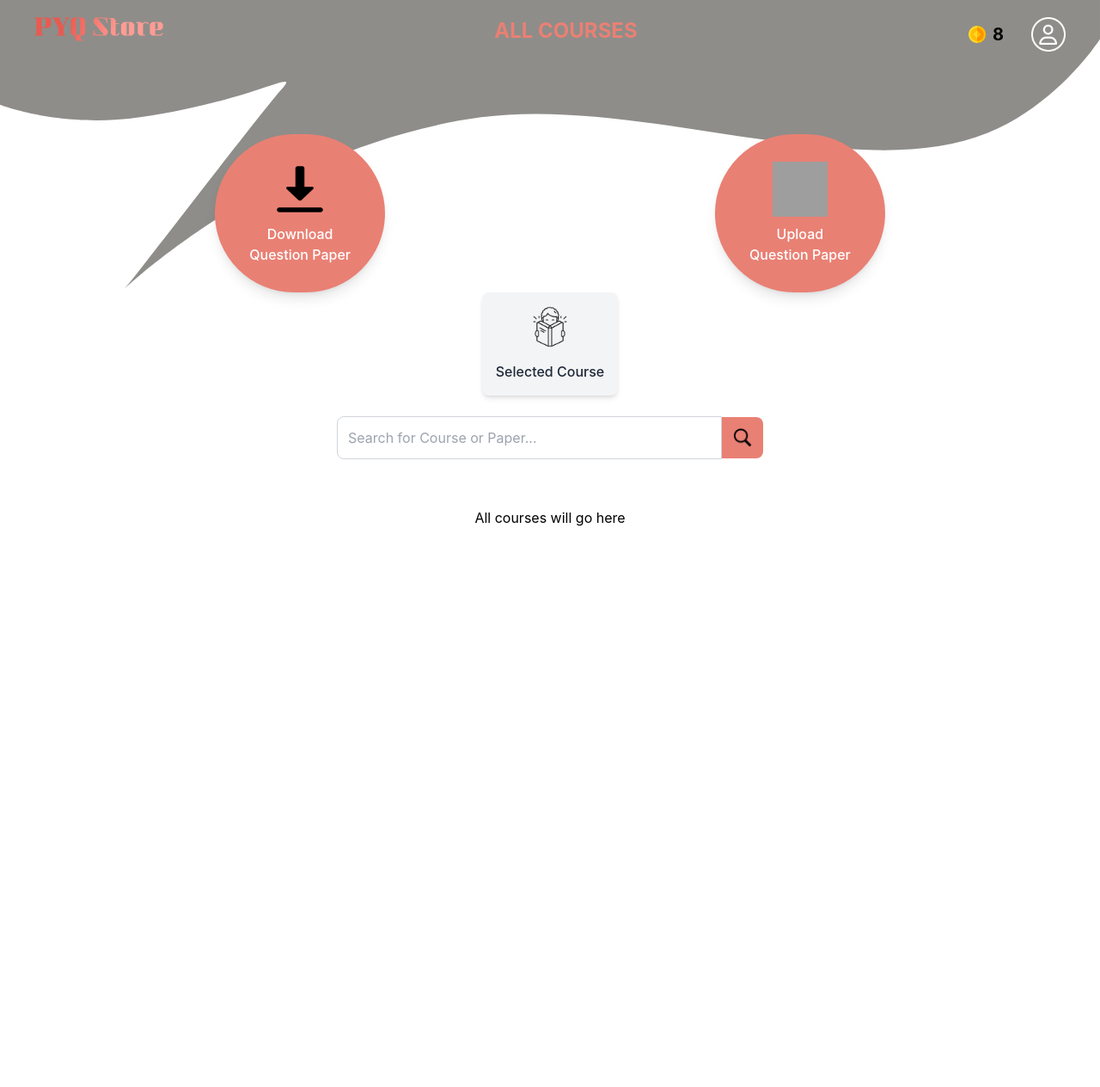
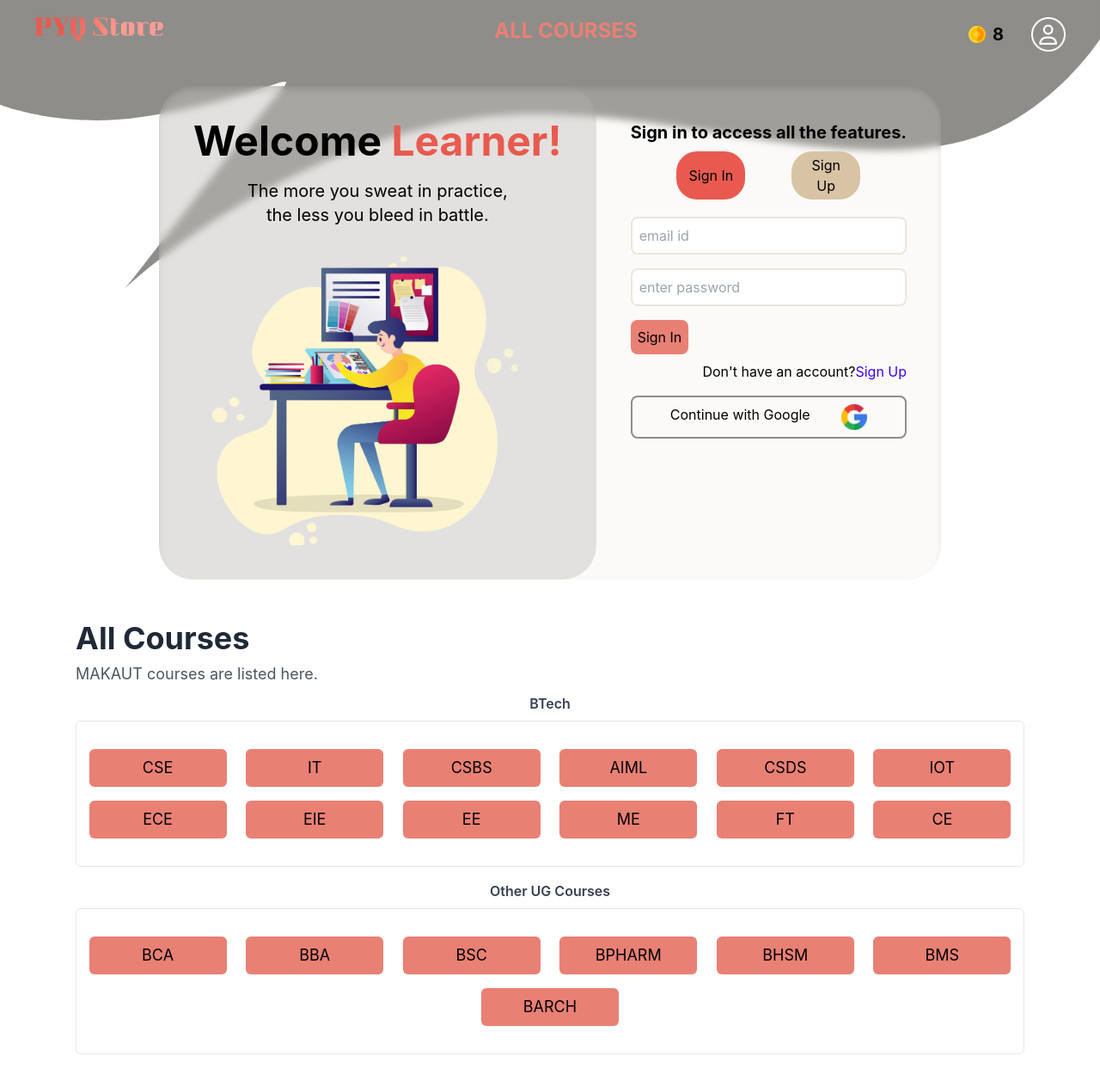
Before and after one commit to rahulkundu1209/PYQStore, a React (Create React App) app in the folder frontend/: page / in a window 1280 px wide. Shown: the top 1264 px of the page at 86% size. Before the commit the page ends 800 px from the top, so only its background shows below. Built offline with nearby package versions, Linux system fonts and the light colour scheme; grey boxes are pictures that could not be loaded.

Commit message:
added all courses section and the course page

```diff
--- a/frontend/public/index.html
+++ b/frontend/public/index.html
@@ -24,7 +24,7 @@
       work correctly both with client-side routing and a non-root public URL.
       Learn how to configure a non-root public URL by running `npm run build`.
     -->
-    <title>React App</title>
+    <title>PYQ Store</title>
   </head>
   <body>
     <noscript>You need to enable JavaScript to run this app.</noscript>
--- /dev/null
+++ b/frontend/src/components/AllCourses.js
@@ -0,0 +1,46 @@
+import React from 'react'
+
+const AllCourses = () => {
+  const BtechCourses = ["CSE", "IT", "CSBS", "AIML", "CSDS", "IOT", "ECE", "EIE", "EE", "ME", "FT", "CE"]
+  const OtherUGCourses = ["BCA", "BBA", "BSC", "BPHARM", "BHSM", "BMS", "BARCH"];
+
+
+  return (
+    <div className="mt-0 md:mt-0 lg:mt-0 m-4 md:m-8 lg:m-14 max-w-screen-xl mx-auto p-8 pt-2">
+      <div className="text-left mb-2">
+        <h1 className="text-3xl md:text-4xl font-bold text-gray-800 mb-2">All Courses</h1>
+        <p className="text-gray-600 text-lg">MAKAUT courses are listed here.</p>
+      </div>
+      <div className="">
+        <div>
+          <h3 className="text-md text-center font-semibold text-gray-700 mb-2">BTech</h3>
+          <ul className="flex flex-wrap justify-evenly mb-4 border rounded-md py-6">
+            {BtechCourses.map((course, index) => (
+              <li
+                key={index}
+                className="items-center justify-center text-center m-2 w-40 text-base md:text-lg bg-[#E98074] p-2 rounded-md hover:cursor-pointer shadow-sm hover:shadow-md transition-shadow duration-200 hover:scale-95"
+              >
+                {course}
+              </li>
+            ))}
+          </ul>
+        </div>
+        <div>
+          <h3 className="text-md text-center font-semibold text-gray-700 mb-2">Other UG Courses</h3>
+          <ul className="flex flex-wrap justify-evenly mb-4 border rounded-md py-6">
+            {OtherUGCourses.map((course, index) => (
+              <li
+                key={index}
+                className="items-center justify-center text-center m-2 w-40 text-base md:text-lg bg-[#E98074] p-2 rounded-md hover:cursor-pointer shadow-sm hover:shadow-md transition-shadow duration-200 hover:scale-95"
+              >
+                {course}
+              </li>
+            ))}
+          </ul>
+        </div>
+      </div>
+    </div>
+  )
+}
+
+export default AllCourses
--- a/frontend/src/components/HeroSection.js
+++ b/frontend/src/components/HeroSection.js
@@ -25,7 +25,7 @@ const HeroSection = () => {
         *:py-8
         ">
         <button
-          className="relative group text-white shadow-lg hover:shadow-2xl overflow-hidden rounded-lg">
+          className="relative group text-white shadow-lg hover:shadow-2xl overflow-hidden rounded-lg hover:scale-105">
           <span className="flex flex-col items-center relative z-10 transition-colors duration-500 group-hover:text-gray-100">
             <img src={downloadIcon} alt="download-icon" className="h-16 w-16" />
             <p className="mt-2 font-medium">Download <br /> Question Paper</p>
@@ -35,7 +35,7 @@ const HeroSection = () => {
           </div>
         </button>
         <button
-          className="relative group text-white shadow-lg hover:shadow-2xl overflow-hidden rounded-lg">
+          className="relative group text-white shadow-lg hover:shadow-2xl overflow-hidden rounded-lg hover:scale-105">
           <span className="flex flex-col items-center relative z-10 transition-colors duration-500 group-hover:text-gray-100">
             <img src={uploadIcon} alt="upload-icon" className="h-16 w-16" />
             <p className="mt-2 font-medium">Upload <br /> Question Paper</p>
--- a/frontend/src/components/NavBar.js
+++ b/frontend/src/components/NavBar.js
@@ -1,11 +1,13 @@
-import React from 'react'
+import React, { useState } from 'react'
 import NavbarBackground from './NavbarBackground';
 import logo from '../assets/logo.png';
 import coin from '../assets/coin.png';
 import userIcon from '../assets/user.png';
+import UserFunctionsList from './UserFunctionsList';
 
 const NavBar = () => {
   const signedIn = true;
+  const [showList, setShowList] = useState(false);
 
   return (
     <>
@@ -32,8 +34,11 @@ const NavBar = () => {
                 <img src={coin} alt='coin' width="20px" height="20px" />
                 <h3 class="ml-2 font-bold text-xl">8</h3>
               </div>
-              <div>
-                <img src={userIcon} alt='user-image' width="40px" height="40px"  />
+              <div
+                onClick={()=>{setShowList(!showList)}}
+              >
+                <img class="hover:cursor-pointer" src={userIcon} alt='user-image' width="40px" height="40px"  />
+                {showList && <UserFunctionsList/>}
               </div>
             </div>
             : <button
--- /dev/null
+++ b/frontend/src/components/PaperSelectSidebar.js
@@ -0,0 +1,64 @@
+import React, { useState } from 'react'
+
+const semesters = ["Semester 1", "Semester 2", "Semester 3", "Semester 4", "Semester 5", "Semester 6", "Semester 7", "Semester 8"]
+const papers = ["Paper-1", "Paper-2", "Paper-3", "Paper-4", "Paper-5"];
+const years = [2023, 2022, 2021, 2020];
+
+const PaperSelectSidebar = () => {
+  const [expandedSemester, setExpandedSemester] = useState(null);
+  const expandSemesterHandler = (sem) => {
+    if (sem === expandedSemester) {
+      setExpandedSemester(null);
+    } else {
+      setExpandedSemester(sem);
+    }
+  }
+
+  return (
+    <div className="w-64 bg-[#EAE7DC] h-full p-6 rounded-3xl shadow-lg">
+      <h2 className="text-2xl text-center font-bold mb-6 border-b border-gray-700 pb-2">
+        Course Name
+      </h2>
+      <div>
+        <ul className="space-y-4">
+          {semesters.map((semester, index) => (
+            <li key={index} className={`bg-[${expandedSemester === semester ? '#E98074':'#D8C3A5'}] p-2 rounded-md hover:bg-[#E98074]`}>
+              <h3
+                onClick={() => expandSemesterHandler(semester)}
+                className="cursor-pointer text-lg font-semibold hover:text-white rounded-md"
+              >
+                {semester}
+              </h3>
+              <ul
+                className={`${semester === expandedSemester ? 'flex' : 'hidden'
+                  } flex-col mt-2 space-y-2 pl-4 border-l border-gray-600`}
+              >
+                {papers.map((paper, index) => (
+                  <li key={index} className="flex items-center justify-between">
+                    <label htmlFor="year" className="text-sm">
+                      {paper}
+                    </label>
+                    <select
+                      name="year"
+                      id="year"
+                      className="bg-gray-700 text-white border border-gray-600 rounded px-2 py-1 text-sm focus:outline-none focus:ring focus:ring-blue-500"
+                    >
+                      {years.map((year, index) => (
+                        <option key={index} value={year}>
+                          {year}
+                        </option>
+                      ))}
+                    </select>
+                  </li>
+                ))}
+              </ul>
+            </li>
+          ))}
+        </ul>
+      </div>
+    </div>
+
+  )
+}
+
+export default PaperSelectSidebar
--- /dev/null
+++ b/frontend/src/components/PaperViewSection.js
@@ -0,0 +1,19 @@
+import React from 'react';
+import examplePdf from '../assets/pdf-example.pdf'
+
+const PaperViewSection = () => {
+  return (
+    <div>
+      <div>
+        <p>Semester-1 </p>
+        <p>Paper-1 </p>
+        <p>2023</p>
+      </div>
+      <div>
+        <embed src={examplePdf} width="100%" height="600px" type="application/pdf" />
+      </div>
+    </div>
+  )
+}
+
+export default PaperViewSection
--- /dev/null
+++ b/frontend/src/components/UserFunctionsList.js
@@ -0,0 +1,18 @@
+import React from 'react'
+
+const UserFunctionsList = () => {
+  return (
+    <div
+      class="absolute bg-[#EAE7DC] w-40 -ml-32 p-3 rounded-xl z-20 shadow-md"
+    >
+      <ul class="*:mb-2 *:hover:cursor-pointer *:p-1 *:rounded-md">
+        <li class="hover:bg-[#ffffff]">Saved Papers</li>
+        <li class="hover:bg-[#ffffff]">Uploaded Papers</li>
+        <li class="hover:bg-[#ffffff]">Profile Settings</li>
+        <li class="hover:bg-[#ffffff]">Log Out</li>
+      </ul>
+    </div>
+  )
+}
+
+export default UserFunctionsList
--- a/frontend/src/pages/Course.js
+++ b/frontend/src/pages/Course.js
@@ -1,9 +1,16 @@
 import React from 'react'
+import PaperSelectSidebar from '../components/PaperSelectSidebar'
+import PaperViewSection from '../components/PaperViewSection'
 
 const Course = () => {
   return (
-    <div>
-      Course Page
+    <div className='flex flex-row items-center justify-evenly m-14 '>
+      <div>
+        <PaperSelectSidebar/>
+      </div>
+      <div className='w-screen ml-16 md:w-11/12'>
+        <PaperViewSection/>
+      </div>
     </div>
   )
 }
--- a/frontend/src/pages/Home.js
+++ b/frontend/src/pages/Home.js
@@ -1,9 +1,10 @@
 import React from 'react'
 import HeroSection from '../components/HeroSection';
 import AuthSection from '../components/AuthSection';
+import AllCourses from '../components/AllCourses';
 
 const Home = () => {
-  const signedIn = true;
+  const signedIn = false;
   return (
     <div
       class="items-center justify-center flex flex-col"
@@ -12,7 +13,7 @@ const Home = () => {
         {signedIn === true ? <HeroSection/> : <AuthSection/>}
       </div>
       <div>
-        All courses will go here
+        <AllCourses/>
       </div>
     </div>
   )
```
Also changed, not shown: 1 other file (tests, documents, lock files or other folders).
